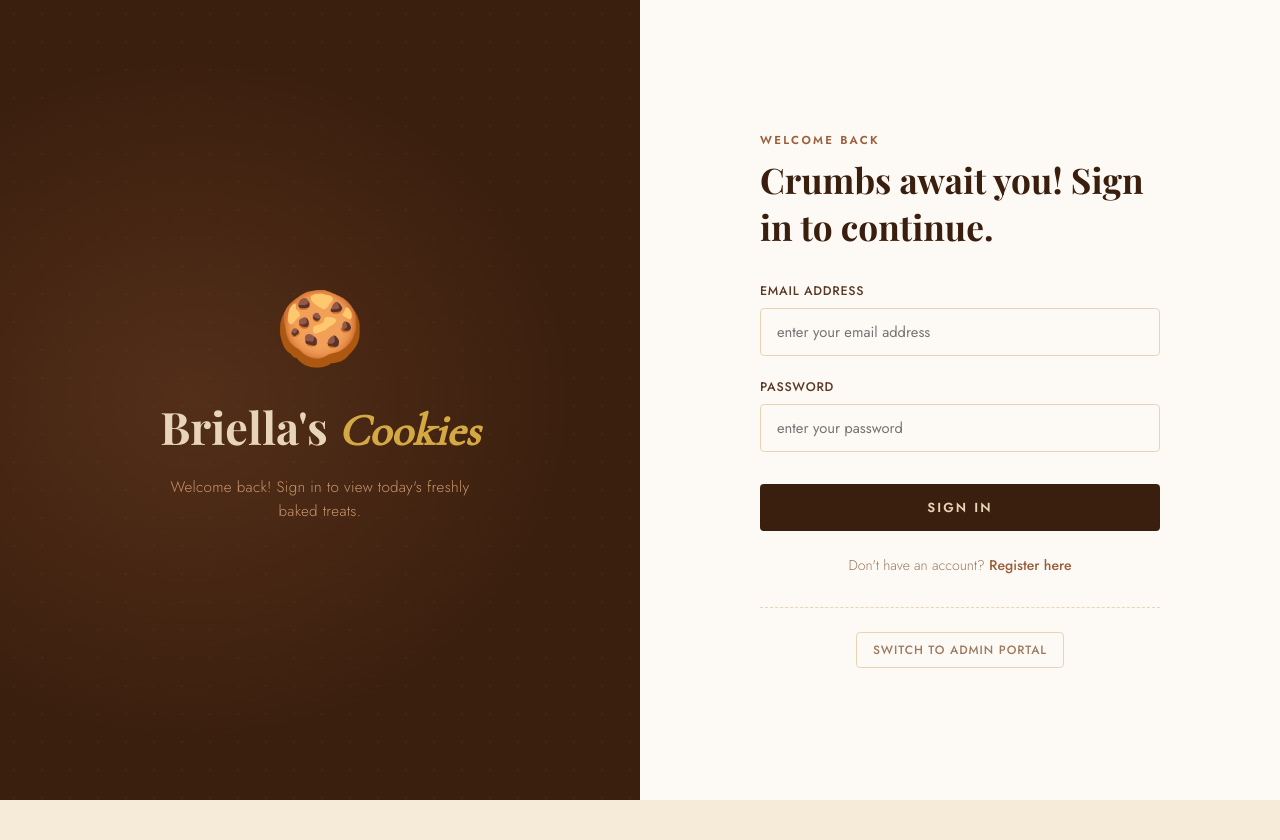
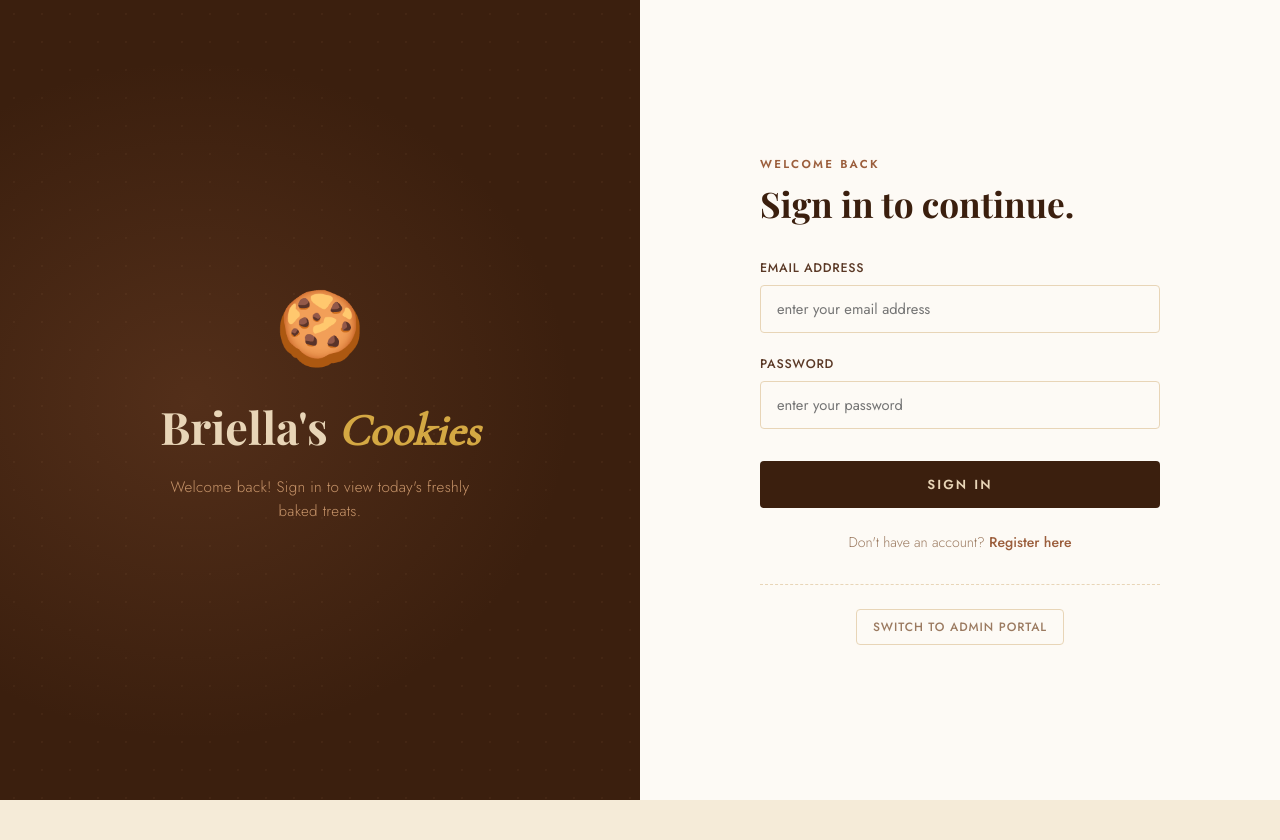
Before and after one commit to yorudes1/Briella-s-Cookies, a Flask app: page /login in a window 1280 px wide. Shown: the top 840 px of the page. Run offline with Flask 3, Linux system fonts and the light colour scheme; some web fonts are replaced.

Commit message:
Update login.html

```diff
--- a/briellas_cookies/briellas_cookies/templates/login.html
+++ b/briellas_cookies/briellas_cookies/templates/login.html
@@ -73,7 +73,7 @@
   <div class="auth-form-panel">
     <div class="auth-card">
       <p class="auth-card-label">Welcome Back</p>
-      <h2 class="auth-card-title">Crumbs await you! Sign in to continue.</h2>
+      <h2 class="auth-card-title">Sign in to continue.</h2>
 
       <form method="POST" action="{{ url_for('login') }}">
         <div class="form-group">
```
